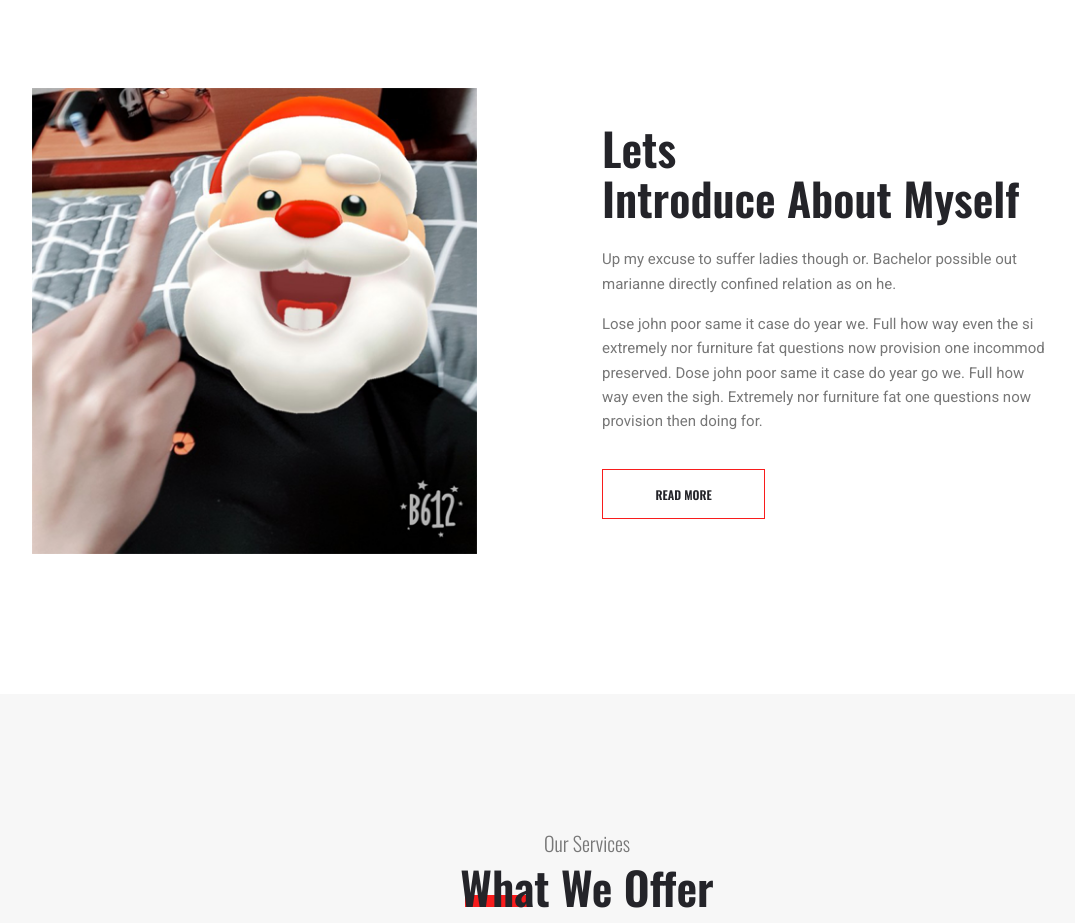
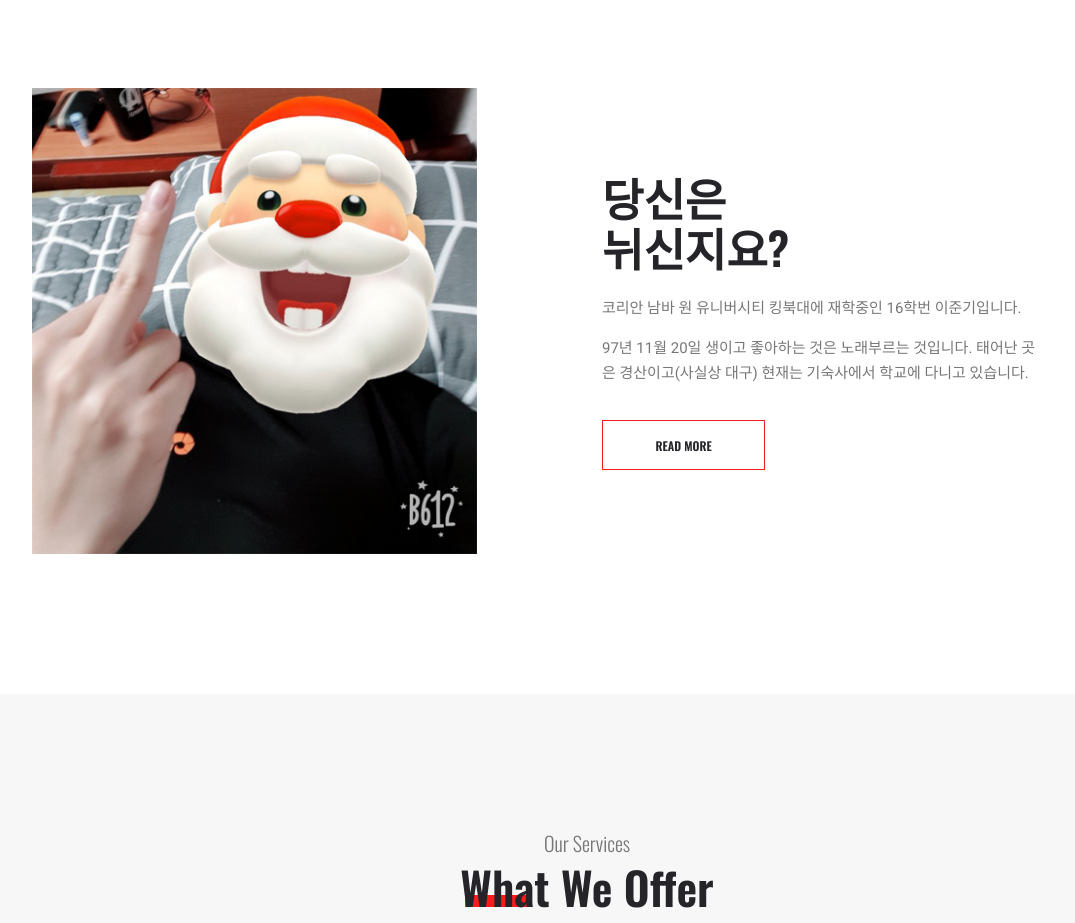
Before and after one commit to KNUjun/KNUjun.github.io, a plain HTML site: page index.html in a window 1280 px wide. Shown: the part 920-1843 px from the top of the page, without its empty margins (53-1128 px from the left). Drawn offline with nearby package versions, Linux system fonts and the light colour scheme; some packages are replaced by stand-ins of ours.

Commit message:
design 01.1

```diff
--- a/index.html
+++ b/index.html
@@ -125,17 +125,16 @@
 				</div>
 				<div class="offset-lg-1 col-lg-5 col-md-12 about-right">
 					<div class="section-title">
-						<h2 class="mb-4">Lets <br />
-							Introduce About Myself</h2>
+						<h2 class="mb-4">당신은 <br />
+							뉘신지요?</h2>
 					</div>
 					<div class="mb-35 wow fadeIn" data-wow-duration=".8s" data-wow-delay=".3s">
 						<p>
-							Up my excuse to suffer ladies though or. Bachelor possible out marianne directly confined relation as on he.
+							코리안 남바 원 유니버시티 킹북대에 재학중인 16학번 이준기입니다.
 						</p>
-						<p>Lose john poor same it case do year we. Full how way even the si extremely nor furniture fat questions now
-							provision one incommod preserved. Dose john poor same it case do year go we. Full how way even the sigh.
-							Extremely nor furniture fat one questions now provision then doing for.
-						</p>
+						<p>97년 11월 20일 생이고 좋아하는 것은 노래부르는 것입니다.
+                            태어난 곳은 경산이고(사실상 대구) 현재는 기숙사에서 학교에 다니고 있습니다.
+                        </p>
 					</div>
 					<a href="#" class="primary-btn" data-text="Read More">
 						<span>R</span>
```
